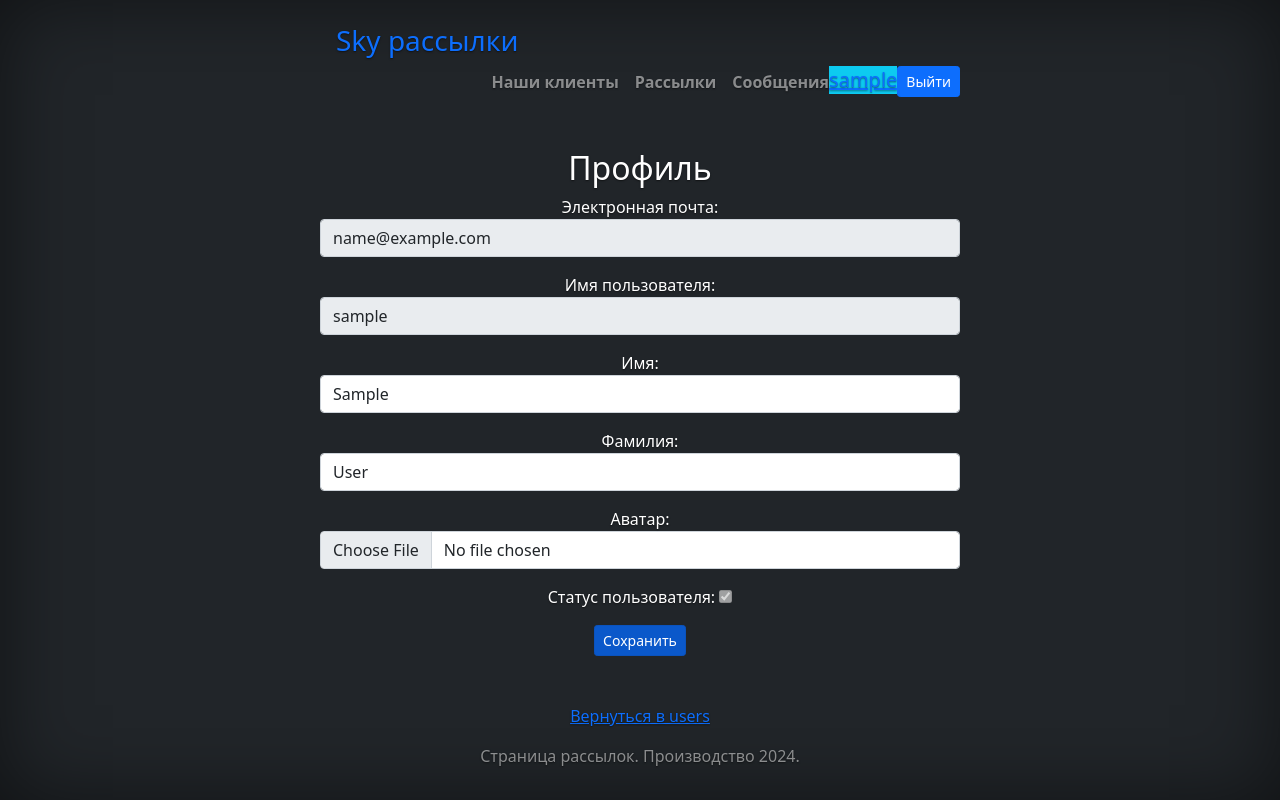
After one commit to Iceeyess/course_work_6, a Django app: page /users/profile/1/ in a window 1280 px wide. The commit adds this page. Run offline with Django 5.2, Linux system fonts and the light colour scheme; the visitor is signed in with stand-in values (Sample User, id 1); data comes from the database, SQL or seed files in the repository; some libraries are stand-ins or nearby versions.

```diff
--- a/mailing/templates/mailing/includes/header.html
+++ b/mailing/templates/mailing/includes/header.html
@@ -23,7 +23,8 @@
 
             {# Блок проверки авторизован пользователь или нет #}
             {% if request.user.is_authenticated %}
-            <h5 class="bg-info text-white align-content-center">{{ user.username }}</h5>
+            <h5 class="bg-info text-white align-content-center"><a href="{% url 'users:profile' user.pk %}">
+                {{ user.username }}</a></h5>
             <form method="post" action="{% url 'users:logout' %}">
                 {% csrf_token %}
                 <button type="submit" class="btn btn-primary btn-sm">Выйти</button>
--- a/users/forms.py
+++ b/users/forms.py
@@ -6,13 +6,13 @@ from django import forms
 class UserLoginForm(AuthenticationForm):
     class Meta:
         model = get_user_model()
-        fields = ('email', 'password', )
+        fields = ('email', 'password',)
 
 
 class UserRegistrationForm(UserCreationForm):
     class Meta:
         model = get_user_model()
-        fields = ('email', 'password1', 'password2', 'username', 'user_image', 'first_name', 'last_name', )
+        fields = ('email', 'password1', 'password2', 'username', 'user_image', 'first_name', 'last_name',)
         widgets = {
             'email': forms.EmailInput(attrs={'class': 'form-control'}),
             'password1': forms.PasswordInput(attrs={'class': 'form-control'}),
@@ -22,3 +22,27 @@ class UserRegistrationForm(UserCreationForm):
             'first_name': forms.TextInput(attrs={'class': 'form-control'}),
             'last_name': forms.TextInput(attrs={'class': 'form-control'}),
         }
+
+
+class UserProfileForm(forms.ModelForm):
+    email = forms.CharField(disabled=True, label='Электронная почта',
+                            widget=forms.TextInput(attrs={'class': 'form-control'}))
+    username = forms.CharField(disabled=True, label='Имя пользователя',
+                               widget=forms.TextInput(attrs={'class': 'form-control'}))
+    is_active = forms.BooleanField(disabled=True, label='Статус пользователя',
+                                   widget=forms.CheckboxInput(attrs={'class': 'form-input'}))
+
+    class Meta:
+        model = get_user_model()
+        fields = ('email', 'username', 'first_name', 'last_name', 'user_image', 'is_active')
+        labels = {
+            'first_name': 'Имя',
+            'last_name': 'Фамилия',
+            'user_image': 'Аватар',
+            'is_active': 'Статус',
+        }
+        widgets = {
+            'first_name': forms.TextInput(attrs={'class': 'form-control'}),
+            'last_name': forms.TextInput(attrs={'class': 'form-control'}),
+            'user_image': forms.FileInput(attrs={'class': 'form-control'}),
+        }
--- a/users/models.py
+++ b/users/models.py
@@ -8,6 +8,8 @@ NULLABLE = dict(null=True, blank=True)
 class User(AbstractUser):
     email = models.EmailField(unique=True, verbose_name='Электронная почта', help_text='Введите электронную почту')
     user_image = models.ImageField(upload_to='users/', **NULLABLE)
+    is_active = models.BooleanField(verbose_name='Статус пользователя')
+    token = models.CharField(max_length=100, verbose_name='Токен', **NULLABLE)
 
     USERNAME_FIELD = 'email'
     REQUIRED_FIELDS = ['password']
--- /dev/null
+++ b/users/templates/users/profile.html
@@ -0,0 +1,14 @@
+{% extends 'mailing/base.html' %}
+
+{% block content %}
+<h2>Профиль</h2>
+
+<form method="post" enctype="multipart/form-data">
+    {% csrf_token %}
+    {{ form.as_p }}
+
+    <button type="submit" class="btn btn-primary btn-sm active">Сохранить</button>
+</form>
+
+
+{% endblock %}
--- a/users/urls.py
+++ b/users/urls.py
@@ -9,5 +9,6 @@ app_name = UsersConfig.name
 urlpatterns = [
     path('login/', views.UserLoginView.as_view(), name='login'),
     path('logout/', LogoutView.as_view(), name='logout'),
-    path('register/', views.UserRegisterView.as_view(), name='register')
+    path('register/', views.UserRegisterView.as_view(), name='register'),
+    path('profile/<int:pk>/', views.UserProfileView.as_view(), name='profile'),
 ]
--- a/users/views.py
+++ b/users/views.py
@@ -1,12 +1,16 @@
+from django.contrib.auth import get_user_model
+from django.contrib.auth.mixins import LoginRequiredMixin
 from django.contrib.auth.views import LoginView
 from django.shortcuts import render
 from django.urls import reverse_lazy
-from django.views.generic import CreateView
+from django.views.generic import CreateView, UpdateView
 
 from config.settings import TOPIC_TUPLE
 from users.apps import UsersConfig
-from users.forms import UserLoginForm, UserRegistrationForm
+from users.forms import UserLoginForm, UserRegistrationForm, UserProfileForm
 from users.models import User
+
+import secrets
 
 topic_name = UsersConfig.name
 # Create your views here
@@ -30,3 +34,22 @@ class UserRegisterView(CreateView):
         'TOPIC_TUPLE': TOPIC_TUPLE
     }
     success_url = reverse_lazy('users:login')
+
+    def form_valid(self, form):
+        user = form.save()
+        user.is_active = False
+        user.token = secrets.token_hex(16)
+
+
+
+class UserProfileView(LoginRequiredMixin, UpdateView):
+    model = get_user_model()
+    form_class = UserProfileForm
+    template_name = 'users/profile.html'
+    extra_context = {
+        'topic_name': topic_name,
+        'TOPIC_TUPLE': TOPIC_TUPLE
+    }
+
+    def get_success_url(self):
+        return reverse_lazy('mailing:mailing_list')
```
Also changed, not shown: README.md.
